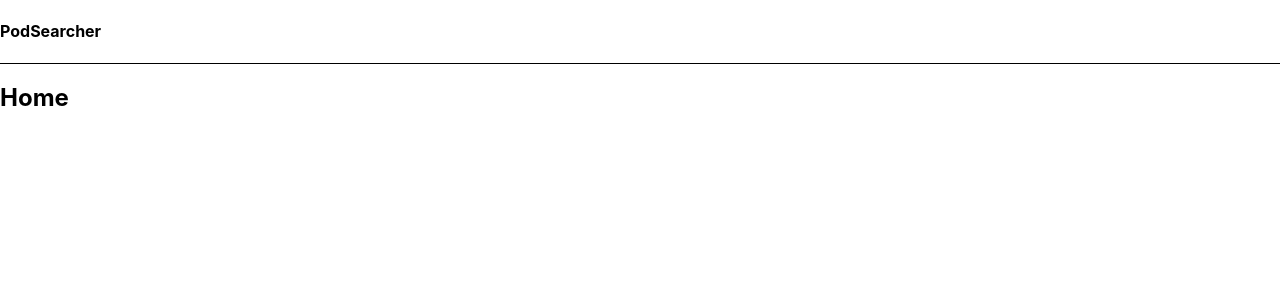
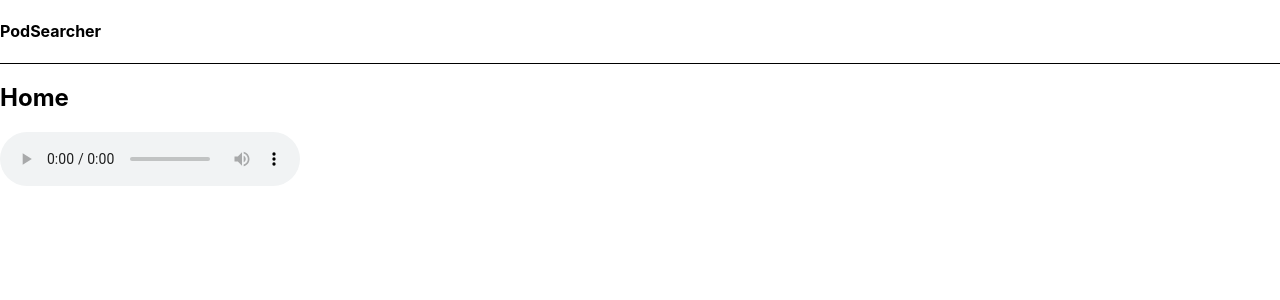
Before and after one commit to olinelson/transcribr, a React (Create React App) app: page / in a window 1280 px wide. Shown: the top 300 px of the page. Built offline with nearby package versions, Linux system fonts and the light colour scheme.

Commit message:
working on fetch

```diff
--- a/src/App.js
+++ b/src/App.js
@@ -7,8 +7,23 @@ import { BrowserRouter as Router, Route, Link } from "react-router-dom";
 
 // components
 import NavBar from './components/NavBar'
+import Player from './components/Player'
 
 class App extends Component {
+  state = {
+    podcasts: [],
+    episodes: [],
+
+  }
+
+  componentDidMount() {
+    fetch("")
+  }
+
+
+
+
+
   render() {
     return (
       <Router>
@@ -22,7 +37,12 @@ class App extends Component {
     );
   }
    Home() {
-  return <h2>Home</h2>;
+  return (
+    <div className="home-container">
+      <h2>Home</h2>
+      <Player/>
+    </div>
+  )
 }
 
 
--- /dev/null
+++ b/src/components/Player.js
@@ -0,0 +1,11 @@
+import React, { Component } from 'react'
+
+const Player = props => {
+    return(
+        <audio src="music.oga" controls/>
+
+
+    )
+}
+
+export default Player
```
